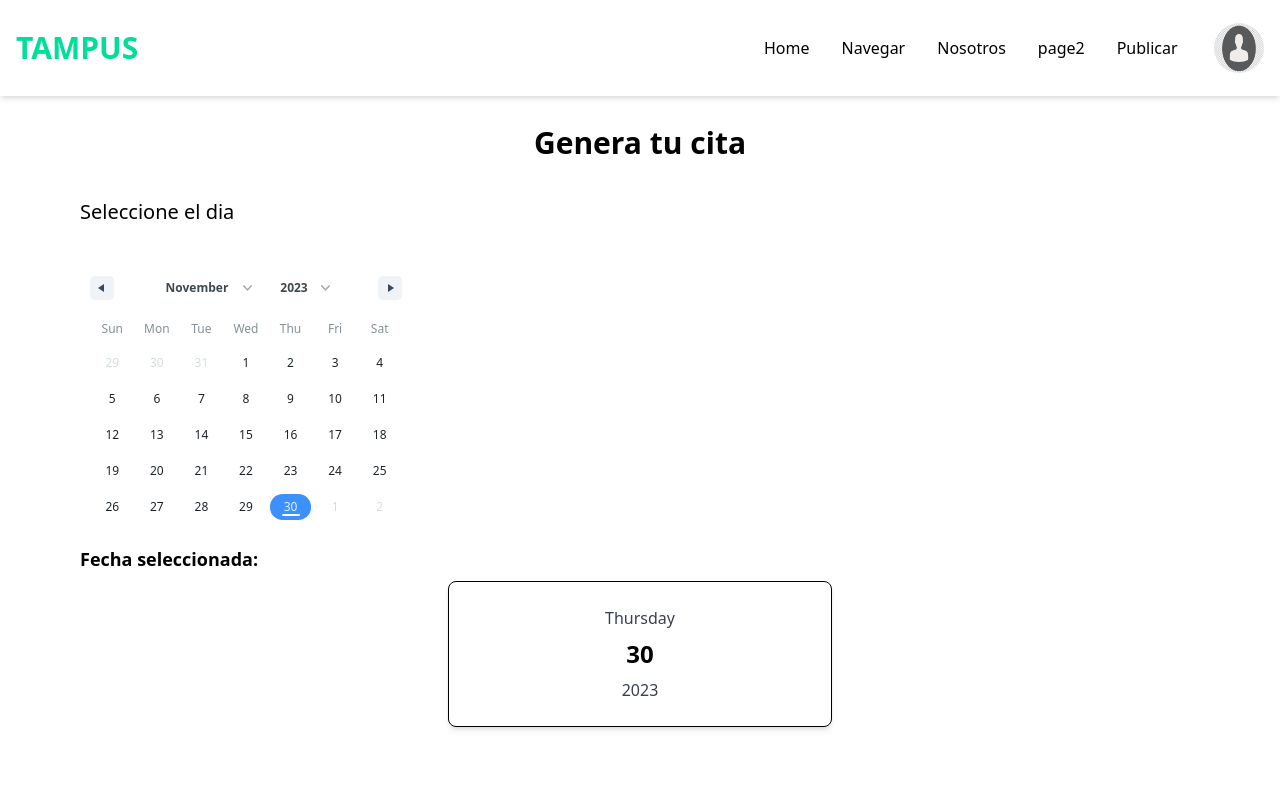
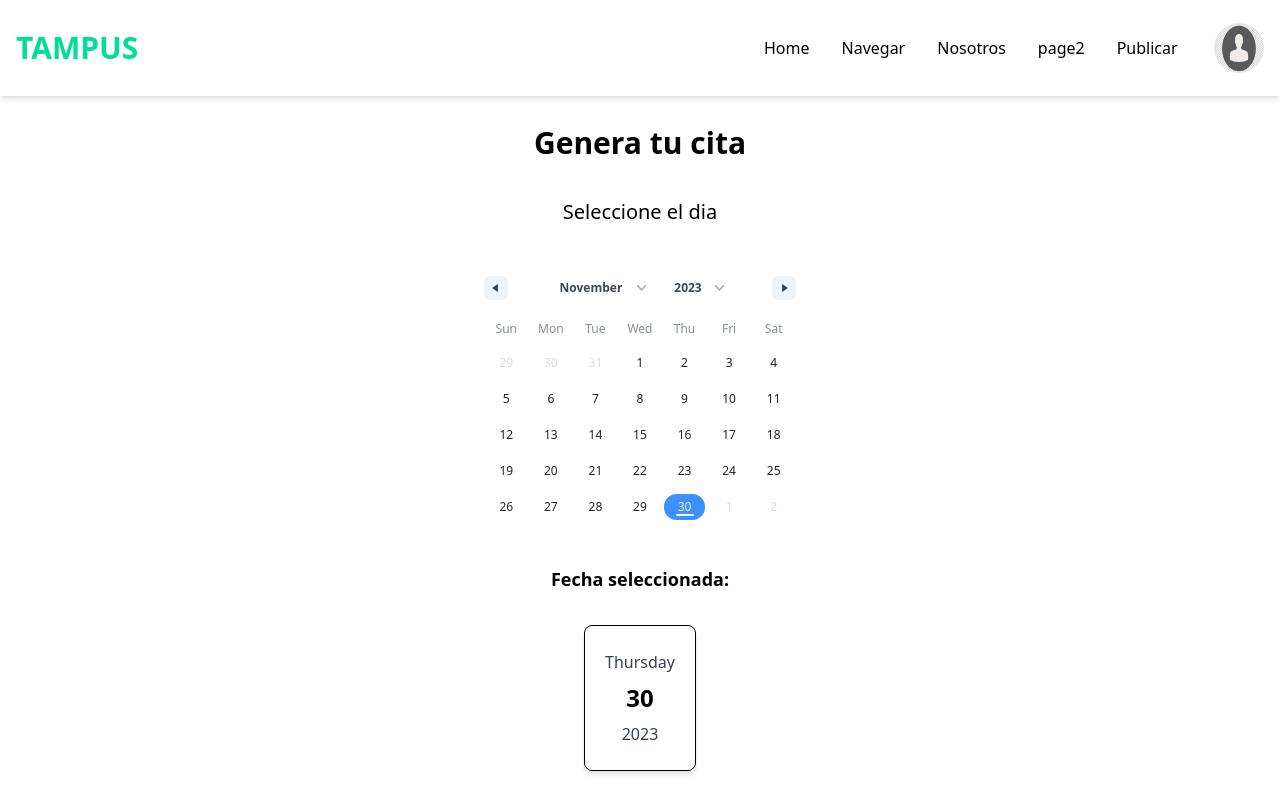
Before and after one commit to sbeteta7/frontTampus, a React (Vite) app: page /Reservas in a window 1280 px wide. Built offline with nearby package versions, Linux system fonts and the light colour scheme.

Commit message:
reserva beta

```diff
--- a/package.json
+++ b/package.json
@@ -20,6 +20,7 @@
     "@react-oauth/google": "^0.12.1",
     "axios": "^1.6.2",
     "date-fns": "^2.30.0",
+    "date-fns-tz": "^2.0.0",
     "gapi-script": "^1.2.0",
     "jwt-decode": "^4.0.0",
     "react": "^18.2.0",
--- a/src/components/Resv_Cal.jsx
+++ b/src/components/Resv_Cal.jsx
@@ -26,15 +26,16 @@ function Resv_Cal() {
 
     return (
         <>
-            <div className='px-20'>
+            <div className='text-center'>
                 <p className='py-2 text-[20px] '>Seleccione el dia</p>
                 <Calendar
                     date= {selectedDate}
                     onChange={handleSelect}
+                    className='pb-5'
                 />
 
-                <p className="text-lg font-semibold mb-2">Fecha seleccionada:</p>
-                <div className='max-w-sm mx-auto bg-white rounded-lg border border-black shadow-md p-6 flex flex-col items-center transition-transform transform hover:scale-105'>
+                <p className="text-lg font-semibold mb-2 pb-6">Fecha seleccionada:</p>
+                <div className='w-28 mx-auto bg-white rounded-lg border border-black shadow-md p-6 flex flex-col items-center transition-transform transform hover:scale-105'>
                     <div className="flex flex-col space-y-2 text-center">
                         <p className="text-gray-700">{formattedDate.name}</p>
                         <p className="text-2xl font-bold">{formattedDate.day}</p>
```
Also changed, not shown: 1 other file (tests, documents, lock files or other folders).
